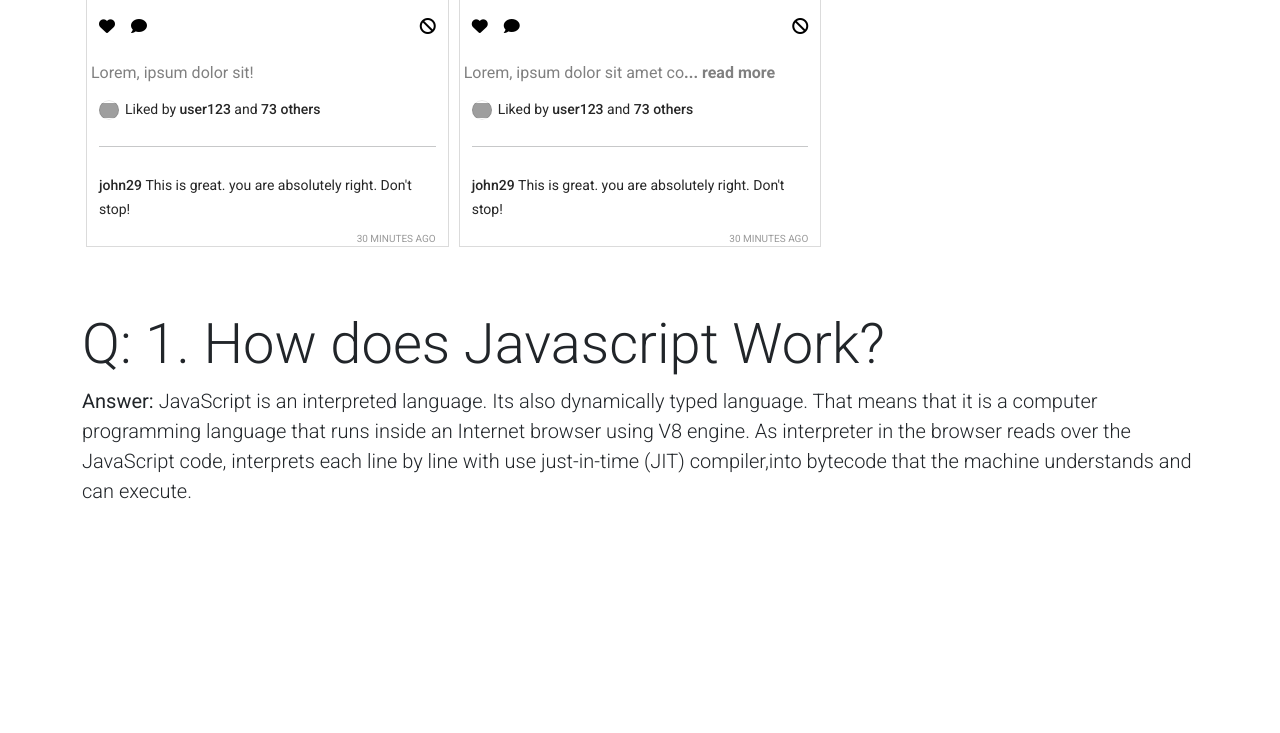
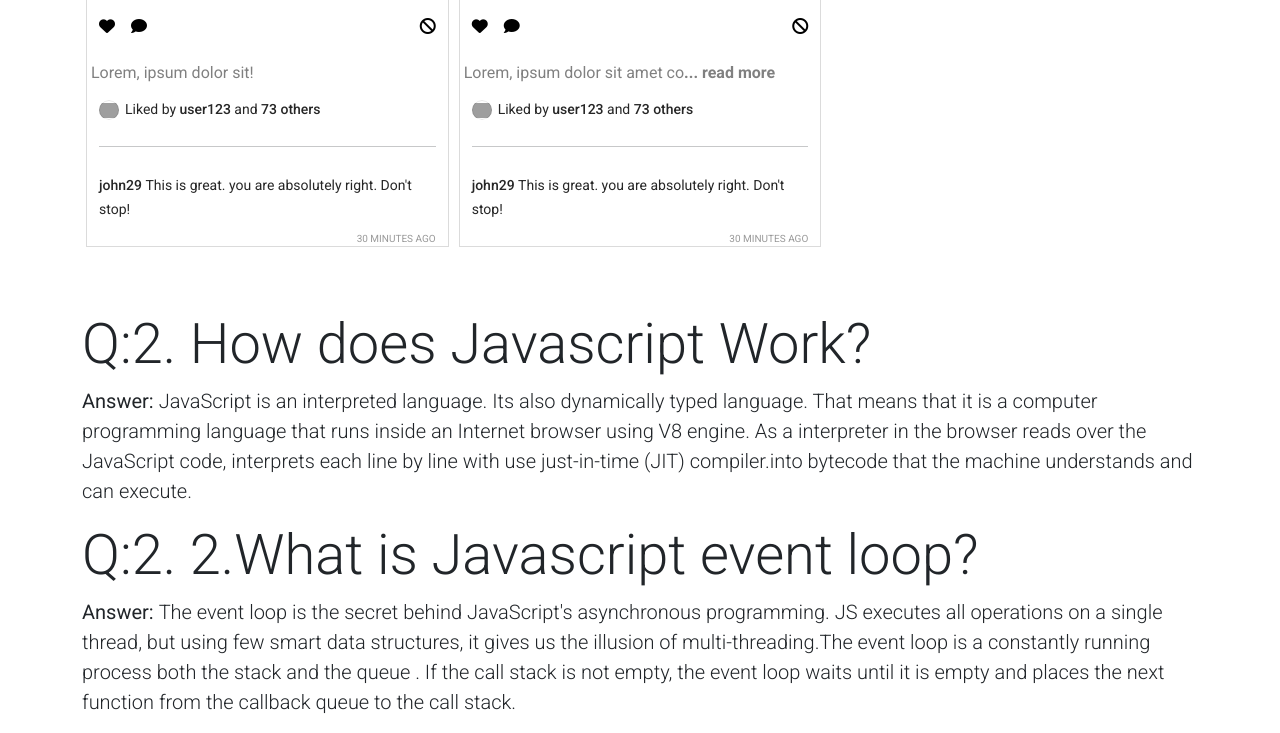
Before and after one commit to hasanmint/Insta-Sohor-App, a plain HTML site: page index.html in a window 1280 px wide. Shown: the part 1285-2018 px from the top of the page. Before the commit the page ends 1807 px from the top, so only its background shows below. Drawn offline with nearby package versions, Linux system fonts and the light colour scheme; grey boxes are pictures that could not be loaded.

Commit message:
2nd question answer done

```diff
--- a/index.html
+++ b/index.html
@@ -63,11 +63,22 @@
             <div class="row border-1">
                 <div class="col-md-12">
                     <div class="jumbotron">
-                        <h2 class="display-4"><span>Q: 1. </span>How does Javascript Work?</h2>
+                        <h2 class="display-4"><span>Q:2. </span>How does Javascript Work?</h2>
                         <p class="lead"> <b>Answer: </b>
-                            JavaScript is an interpreted language. Its also dynamically typed language. That means that it is a computer programming language that runs inside an Internet browser using V8 engine. As interpreter in the browser reads over the JavaScript code, interprets each line by line with use just-in-time (JIT) compiler,into bytecode that the machine understands and can execute.
+                            JavaScript is an interpreted language. Its also dynamically typed language. That means that
+                            it is a computer programming language that runs inside an Internet browser using V8 engine.
+                            As a interpreter in the browser reads over the JavaScript code, interprets each line by line
+                            with use just-in-time (JIT) compiler.into bytecode that the machine understands and can
+                            execute.
                         </p>
-                      </div>
+                    </div>
+                    <div class="jumbotron">
+                        <h2 class="display-4"><span>Q:2. </span>2.What is Javascript event loop?</h2>
+                        <p class="lead"> <b>Answer: </b>
+                            The event loop is the secret behind JavaScript's asynchronous programming.
+                            JS executes all operations on a single thread, but using few smart data structures, it gives us the illusion of multi-threading.The event loop is a constantly running process both the stack and the queue . If the call stack is not empty, the event loop waits until it is empty and places the next function from the callback queue to the call stack.
+                        </p>
+                    </div>
                 </div>
             </div>
         </div>
```
